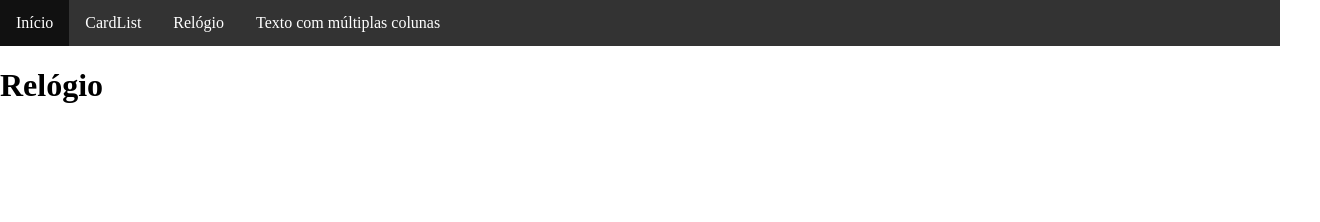
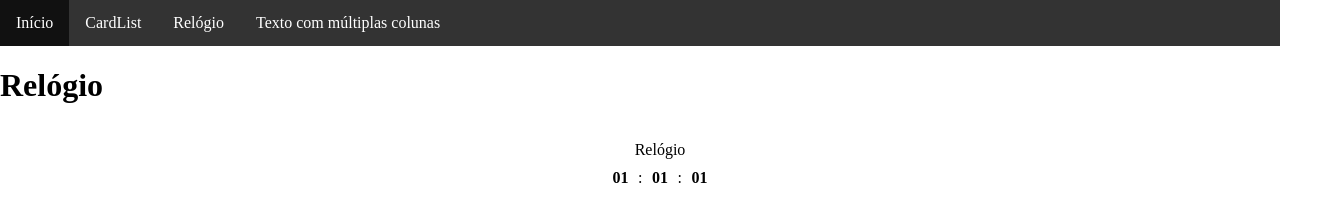
Before and after one commit to eduqz/grid-guide, a plain HTML site: page examples/clock.html in a window 1280 px wide. Shown: the whole page, 1320 px wide, since content can reach past the window. Drawn offline with Linux system fonts and the light colour scheme.

Commit message:
Create clock page

```diff
--- a/examples/clock.html
+++ b/examples/clock.html
@@ -5,7 +5,7 @@
     <meta charset="UTF-8">
     <meta name="viewport" content="width=device-width, initial-scale=1.0">
     <link rel="stylesheet" href="../style.css">
-    <link rel="stylesheet" href="/style/clock.css">
+    <link rel="stylesheet" href="./style/clock.css">
     <title>Guia de Grid - Relógio</title>
 </head>
 
@@ -27,8 +27,19 @@
                 </li>
             </ul>
         </nav>
-        <h1>Relógio</h1>
     </header>
+
+    <h1>Relógio</h1>
+    <main>
+        <div class="clock">
+            <p class="name">Relógio</p>
+            <p class="hours">01</p>
+            <p class="dots-1">:</p>
+            <p class="minutes">01</p>
+            <p class="dots-2">:</p>
+            <p class="seconds">01</p>
+        </div>
+    </main>
 </body>
 
 </html>
--- a/examples/style/clock.css
+++ b/examples/style/clock.css
@@ -0,0 +1,49 @@
+main {
+    display: inline-flex;
+    width: 100%;
+}
+
+main {
+    margin: 10px 20px;
+}
+
+.clock {
+    display: grid;
+    grid-template-areas:
+        "name name name name name name name name name"
+        "hours dots1 dots1 dots1 minutes dots2 dots2 dots2 seconds";
+    text-align: center;
+    width: 100px;
+    margin: 0 auto;
+}
+
+p {
+    margin: 5px 0;
+}
+
+.name {
+    grid-area: name;
+}
+
+.hours {
+    grid-area: hours;
+    font-weight: bold;
+}
+
+.dots-1 {
+    grid-area: dots1;
+}
+
+.minutes {
+    grid-area: minutes;
+    font-weight: bold;
+}
+
+.dots-2 {
+    grid-area: dots2;
+}
+
+.seconds {
+    grid-area: seconds;
+    font-weight: bold;
+}
```
